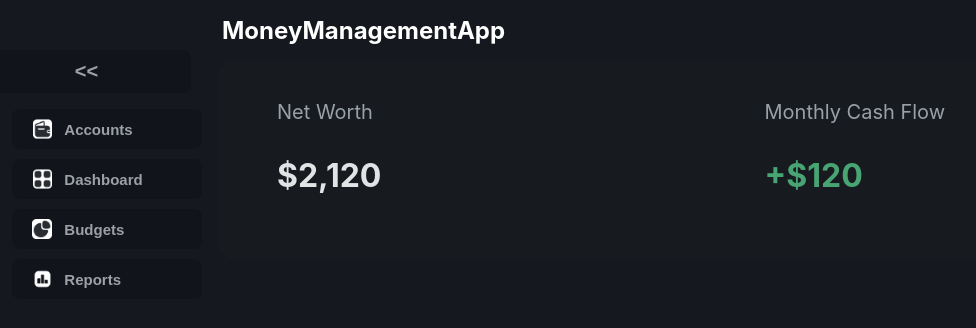
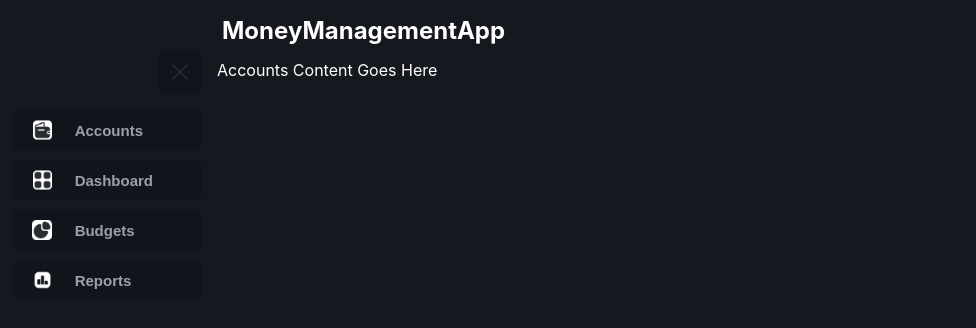
Before and after one commit to marcuandrei1/MoneyManagementApp, a React (Create React App) app in the folder MoneyManagementApp_frontend/: page / in a window 1280 px wide. Both pictures are taken after a click on the button "Accounts". Shown: the top 328 px of the page, without its empty margins (18-994 px from the left). Built offline with nearby package versions, Linux system fonts and the light colour scheme.

Commit message:
complete sidebar with working buttons

```diff
--- a/MoneyManagementApp_frontend/src/components/ButtonComponent.js
+++ b/MoneyManagementApp_frontend/src/components/ButtonComponent.js
@@ -1,6 +1,6 @@
-function ButtonComponent({ text, icon }) {
+function ButtonComponent({ text, icon, onClick}) {
   return (
-    <button className="side-bar-btn">
+    <button className="side-bar-btn" onClick={onClick}>
       <img src={icon} className="side-bar-button-image" />
       <span className="side-bar-button-text">{text}</span>
     </button>
--- a/MoneyManagementApp_frontend/src/components/ContentWindow.js
+++ b/MoneyManagementApp_frontend/src/components/ContentWindow.js
@@ -1,15 +1,33 @@
+// import "../styles/contentwindowStyle.css";
+// import SummaryPanel from "./SummaryPanel";
+
+// function ContentWindow() {
+//   return (
+//     <div className="content-window">
+//       <SummaryPanel
+//         leftCardTitle="Net Worth"
+//         leftCardText="$2,120"
+//         rightCardTitle="Monthly Cash Flow"
+//         rightCardText="+$120"
+//       />
+//     </div>
+//   );
+// }
+
+// export default ContentWindow;
+
+// src/components/ContentWindow.js
+
 import "../styles/contentwindowStyle.css";
-import SummaryPanel from "./SummaryPanel";
+// We don't need SummaryPanel here anymore,
+// unless you want it on *every* page.
 
-function ContentWindow() {
+// 1. Accept 'props' (or destructure it to '{ children }')
+function ContentWindow(props) {
   return (
     <div className="content-window">
-      <SummaryPanel
-        leftCardTitle="Net Worth"
-        leftCardText="$2,120"
-        rightCardTitle="Monthly Cash Flow"
-        rightCardText="+$120"
-      />
+      {/* 2. Render the children that are passed in */}
+      {props.children}
     </div>
   );
 }
--- a/MoneyManagementApp_frontend/src/components/Sidebar.js
+++ b/MoneyManagementApp_frontend/src/components/Sidebar.js
@@ -5,8 +5,10 @@ import category from "../resources/category.png";
 import chart from "../resources/chart-square.png";
 import wallet from "../resources/empty-wallet.png";
 import graph from "../resources/graph.png";
+import menuIcon from "../resources/menu_btn.png";
+import closeIcon from "../resources/x_btn.png";
 
-function Sidebar({isMinimized, setIsMinimized}) {
+function Sidebar({isMinimized, setIsMinimized, onViewChange}) {
 
   const items = [
     { text: "Accounts", icon: wallet },
@@ -23,13 +25,17 @@ function Sidebar({isMinimized, setIsMinimized}) {
 
     <div className={`sidebar ${isMinimized ? "minimized" : ""}`}>
       <button onClick={toggleSidebar} className="toggle-btn">
-        {isMinimized?">>" : "<<"}
+        {isMinimized?(
+          <img src={menuIcon} alt="Open menu" />
+        ) : (
+          <img src={closeIcon} alt="Close menu" />
+        )}
       </button>
 
       <ul className="list-group">
         {items.map((item, index) => (
           <li key={index} className="list-group-item">
-            <ButtonComponent text={item.text} icon={item.icon} />
+            <ButtonComponent text={item.text} icon={item.icon} onClick={() => onViewChange(item.text)}/>
           </li>
         ))}
       </ul>
--- a/MoneyManagementApp_frontend/src/components/Window.js
+++ b/MoneyManagementApp_frontend/src/components/Window.js
@@ -3,9 +3,39 @@ import Sidebar from "./Sidebar";
 import Topbar from "./Topbar";
 import ContentWindow from "./ContentWindow";
 import "../styles/windowStyle.css";
+import SummaryPanel from "./SummaryPanel";
+
 
 function Window() {
   const [isMinimized, setIsMinimized] = useState(false);
+
+  const [activeView, setActiveView] = useState('Dashboard');
+
+  const handleViewChange = (viewName) => {
+    setActiveView(viewName);
+  };
+
+  const renderActiveView = () => {
+    switch (activeView) {
+      case 'Accounts':
+        return <div style={{ color: 'white' }}>Accounts Content Goes Here</div>;
+      case 'Dashboard':
+        return (
+          <SummaryPanel
+            leftCardTitle="Net Worth"
+            leftCardText="$2,120"
+            rightCardTitle="Monthly Cash Flow"
+            rightCardText="+$120"
+          />
+        );
+      case 'Budgets':
+        return <div style={{ color: 'white' }}>Budgets Content Goes Here</div>;   // Replace with <Budgets />
+      case 'Reports':
+        return <div style={{ color: 'white' }}>Reports Content Goes Here</div>;   // Replace with <Reports />
+      default:
+        return <div style={{ color: 'white' }}>Dashboard Content Goes Here</div>;
+    }
+  };
 
   return (
     <div className={`window ${isMinimized ? "sidebar-minimized" : ""}`}>
@@ -13,8 +43,12 @@ function Window() {
       <Sidebar
         isMinimized={isMinimized}
         setIsMinimized={setIsMinimized}
+        onViewChange={handleViewChange}
       />
-      <ContentWindow />
+
+      <ContentWindow>
+        {renderActiveView()}
+      </ContentWindow>
     </div>
   );
 }
--- a/MoneyManagementApp_frontend/src/styles/sidebarStyle.css
+++ b/MoneyManagementApp_frontend/src/styles/sidebarStyle.css
@@ -21,22 +21,22 @@
 
 .sidebar.minimized .side-bar-btn {
   justify-content: center;
-  width: 100%;
+  width: fit-content;
 }
 
-/* This styles the new toggle button to match your dark theme */
 .toggle-btn {
-  width: 95%;
+  width: fit-content;
+  margin-left: auto;
   display: flex;
-  justify-content: center; /* Center the "«" or "»" */
+  justify-content: center;
   align-items: center;
   gap: 12px;
   padding: 10px;
-  margin-bottom: 15px; /* Add some space below it */
+  margin-bottom: 15px;
   border-radius: 8px;
-  background: #11151b; /* Match your .side-bar-btn */
-  color: #9da1a7; /* Match your .side-bar-btn */
-  font-size: 20px; /* Make the arrow icon a good size */
+  background: #11151b;
+  color: #9da1a7;
+  font-size: 20px;
   font-weight: 600;
   border: none;
   cursor: pointer;
@@ -44,13 +44,17 @@
 }
 
 .toggle-btn:hover {
-  background-color: #424750; /* Match your .side-bar-btn:hover */
+  background-color: #424750;
   color: #e2e8f0;
 }
 
-/* Make the toggle button fill the space when minimized */
+.toggle-btn img {
+  width: 24px;
+  height: 24px;
+}
+
 .sidebar.minimized .toggle-btn {
-  width: 100%;
+  width: 50%;
 }
 
 .list-group-item {
@@ -85,6 +89,7 @@
   width: 20px;
   height: 20px;
   padding-left: 1cap;
+  padding-right: 1cap;
   object-fit: contain;
 }
 
```
Also changed, not shown: MoneyManagementApp_frontend/src/resources/menu_btn.png (added), MoneyManagementApp_frontend/src/resources/x_btn.png (added).
